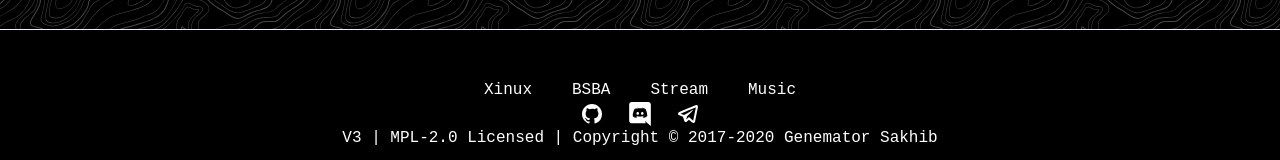
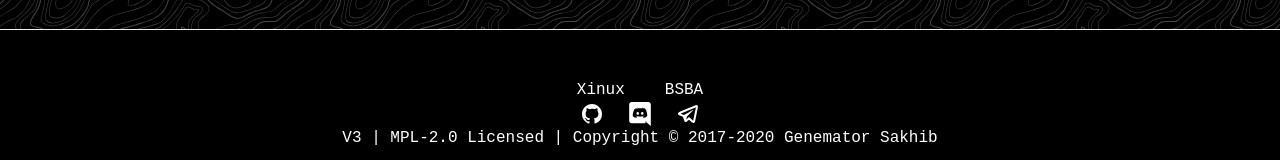
Before and after one commit to triistam/website.old, a Next.js app: page / in a window 1280 px wide. Shown: the part 944-1104 px from the top of the page. Built offline with nearby package versions, Linux system fonts and the light colour scheme; a web font is replaced by a local one; what @tailwindcss/ui, tailwindcss-hyphens would draw is missing.

Commit message:
header and footer updated

```diff
--- a/components/Footer.tsx
+++ b/components/Footer.tsx
@@ -18,28 +18,14 @@ const Footer = (props: { simple?: boolean }): React.ReactElement => (
           >
             Xinux
           </a>
-        </div><div className="px-5 py-2">
-        <a
-          href="https://desktop.genemator.me"
-          className="text-base leading-6 text-white hover:text-gray-200"
-        >
-          BSBA
-        </a>
-      </div>
+        </div>
         <div className="px-5 py-2">
           <a
-            href="https://www.youtube.com/channel/UCuF2yVTeVW6vcwXobvXXvZg"
+            href="https://desktop.genemator.me"
             className="text-base leading-6 text-white hover:text-gray-200"
           >
-            Stream
+            BSBA
           </a>
-        </div>
-        <div className="px-5 py-2">
-          <Link href="/musics">
-            <a className="text-base leading-6 text-white hover:text-gray-200">
-              Music
-            </a>
-          </Link>
         </div>
       </nav>
       <div className="mt-9 flex justify-center">
--- a/components/Header.tsx
+++ b/components/Header.tsx
@@ -337,12 +337,6 @@ const Header = ({ subtitle }: { subtitle: string }): React.ReactElement => {
               <div className="py-6 px-5 space-y-6">
                 <div className="grid grid-cols-2 row-gap-4 col-gap-8">
                   <a
-                    href="https://github.com/chiseldevs/"
-                    className="text-base leading-6 font-medium text-white hover:text-gray-300 transition ease-in-out duration-150"
-                  >
-                    Chisel Devs
-                  </a>
-                  <a
                     href="https://xinux.uz/"
                     className="text-base leading-6 font-medium text-white hover:text-gray-300 transition ease-in-out duration-150"
                   >
@@ -353,12 +347,6 @@ const Header = ({ subtitle }: { subtitle: string }): React.ReactElement => {
                     className="text-base leading-6 font-medium text-white hover:text-gray-300 transition ease-in-out duration-150"
                   >
                     BSBA™
-                  </a>
-                  <a
-                    href="https://www.youtube.com/channel/UCLvAJjc5gvy_6QL2f-RRBuw"
-                    className="text-base leading-6 font-medium text-white hover:text-gray-300 transition ease-in-out duration-150"
-                  >
-                    iBlogs
                   </a>
                 </div>
                 <div className="space-y-6">
```
